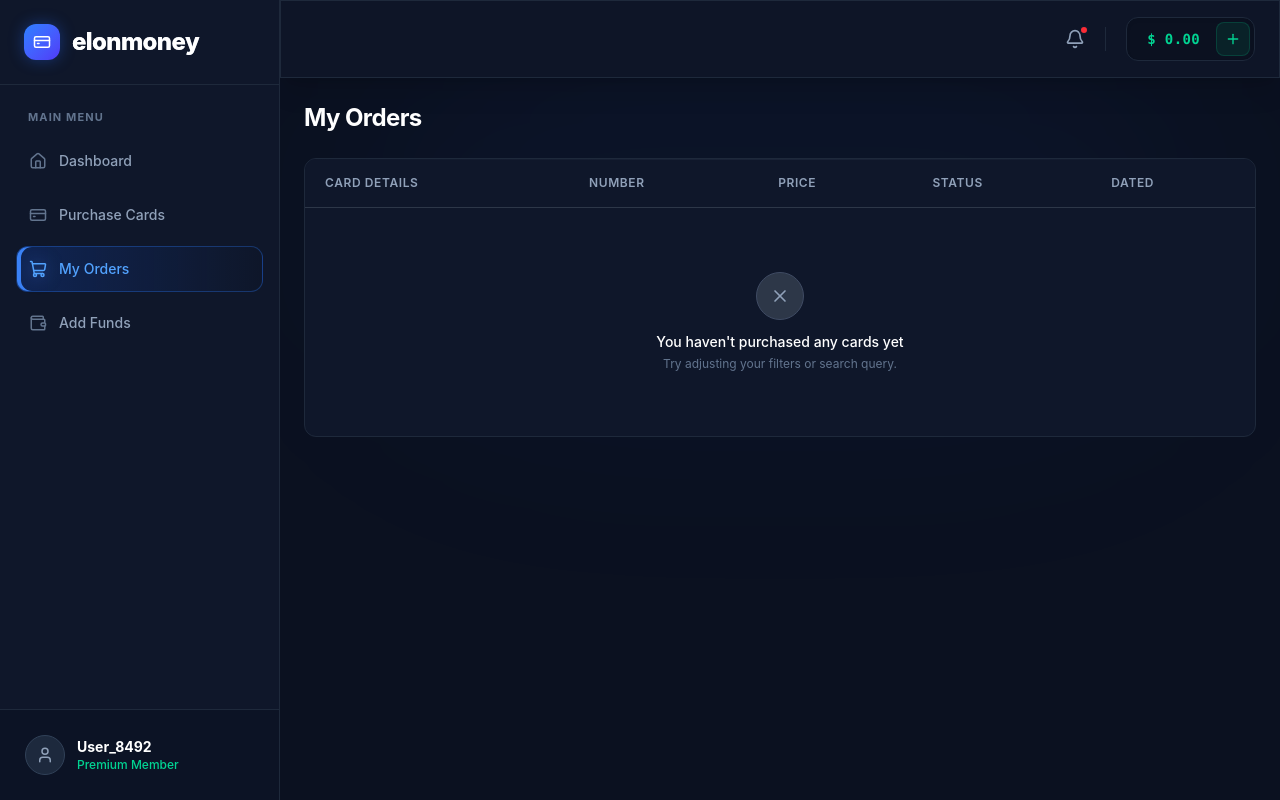
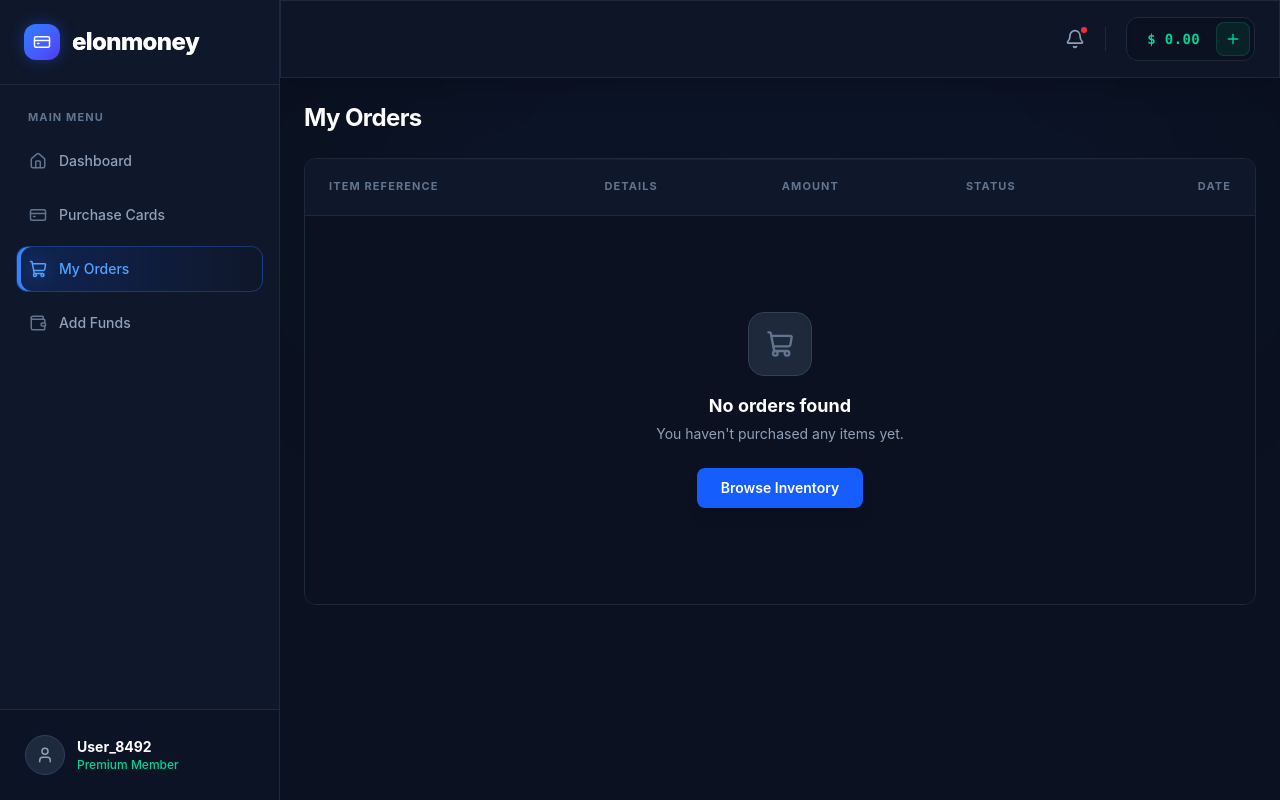
Before and after one commit to visatk/mining, a React (Vite) app: page /orders in a window 1280 px wide. Built offline with nearby package versions, Linux system fonts and the light colour scheme.

Commit message:
Update Orders.tsx

```diff
--- a/src/pages/Orders.tsx
+++ b/src/pages/Orders.tsx
@@ -1,26 +1,40 @@
 import React from 'react';
 import { PageHeader } from '../components/shared/PageHeader';
 import { Card } from '../components/shared/Card';
-import { EmptyTableState } from '../components/shared/EmptyTableState';
+import { ShoppingCart } from 'lucide-react';
+import { Link } from 'react-router-dom';
 
 export function Orders() {
   return (
-    <div className="space-y-6 animate-in fade-in duration-300">
+    <div className="space-y-6 animate-in fade-in duration-500">
       <PageHeader title="My Orders" />
-      <Card className="overflow-hidden">
+      <Card className="overflow-hidden border-[#1e293b]">
         <div className="overflow-x-auto custom-scrollbar">
           <table className="w-full text-left text-sm whitespace-nowrap">
-            <thead className="text-xs text-slate-400 bg-[#0f172a] border-b border-[#2d3748]">
+            <thead className="text-[11px] font-bold text-slate-500 uppercase tracking-widest bg-[#0f172a] border-b border-[#1e293b]">
               <tr>
-                <th className="px-5 py-4 font-semibold uppercase tracking-wider">Card Details</th>
-                <th className="px-5 py-4 font-semibold uppercase tracking-wider">Number</th>
-                <th className="px-5 py-4 font-semibold uppercase tracking-wider">Price</th>
-                <th className="px-5 py-4 font-semibold uppercase tracking-wider">Status</th>
-                <th className="px-5 py-4 font-semibold uppercase tracking-wider">Dated</th>
+                <th className="px-6 py-5">Item Reference</th>
+                <th className="px-6 py-5">Details</th>
+                <th className="px-6 py-5">Amount</th>
+                <th className="px-6 py-5">Status</th>
+                <th className="px-6 py-5 text-right">Date</th>
               </tr>
             </thead>
-            <tbody className="divide-y divide-[#2d3748]">
-              <EmptyTableState colSpan={5} message="You haven't purchased any cards yet" />
+            <tbody className="divide-y divide-[#1e293b] bg-[#0b1120]">
+              <tr>
+                <td colSpan={5} className="px-4 py-24 text-center">
+                  <div className="flex flex-col items-center justify-center">
+                    <div className="w-16 h-16 bg-[#1e293b] rounded-2xl flex items-center justify-center mb-4 border border-[#334155] shadow-inner">
+                      <ShoppingCart size={28} className="text-slate-500" />
+                    </div>
+                    <h3 className="font-bold text-lg text-white mb-1">No orders found</h3>
+                    <p className="text-sm text-slate-400 mb-6">You haven't purchased any items yet.</p>
+                    <Link to="/purchase-cards" className="bg-blue-600 hover:bg-blue-500 text-white font-semibold px-6 py-2.5 rounded-lg transition-all shadow-lg active:scale-95">
+                      Browse Inventory
+                    </Link>
+                  </div>
+                </td>
+              </tr>
             </tbody>
           </table>
         </div>
```
